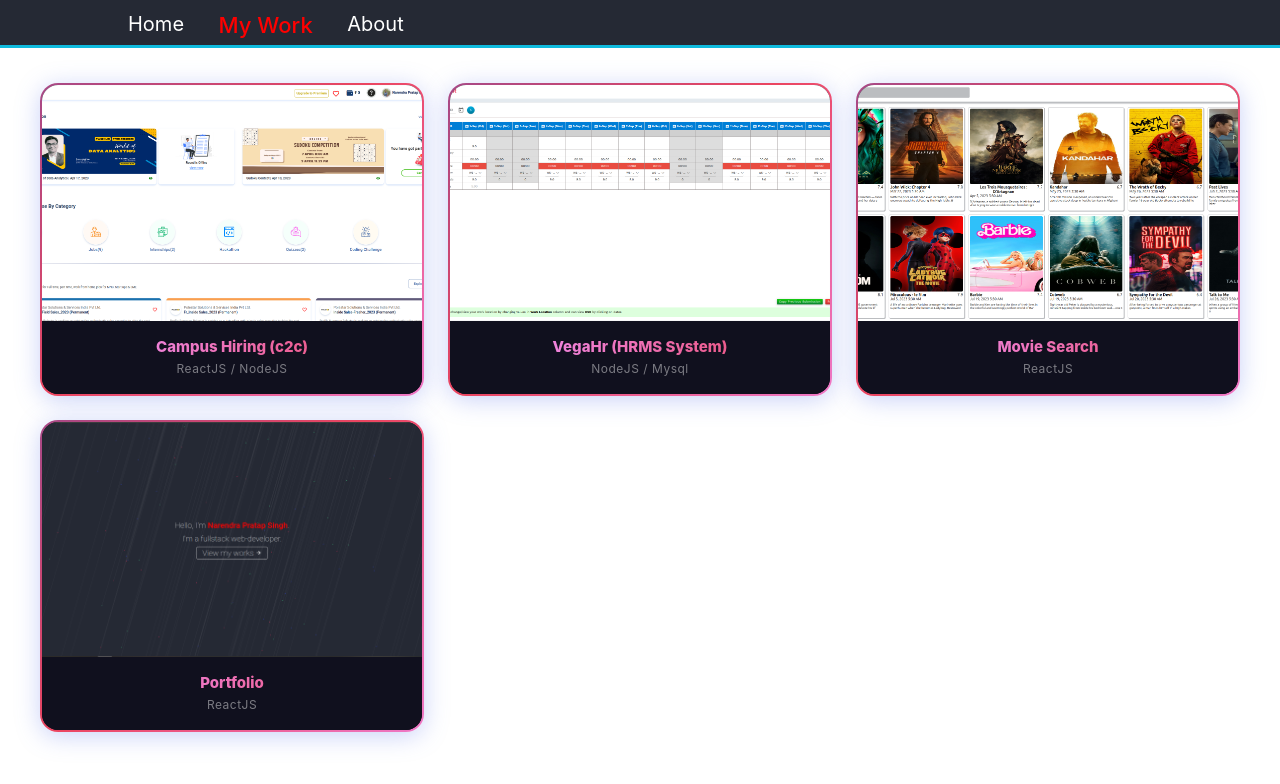
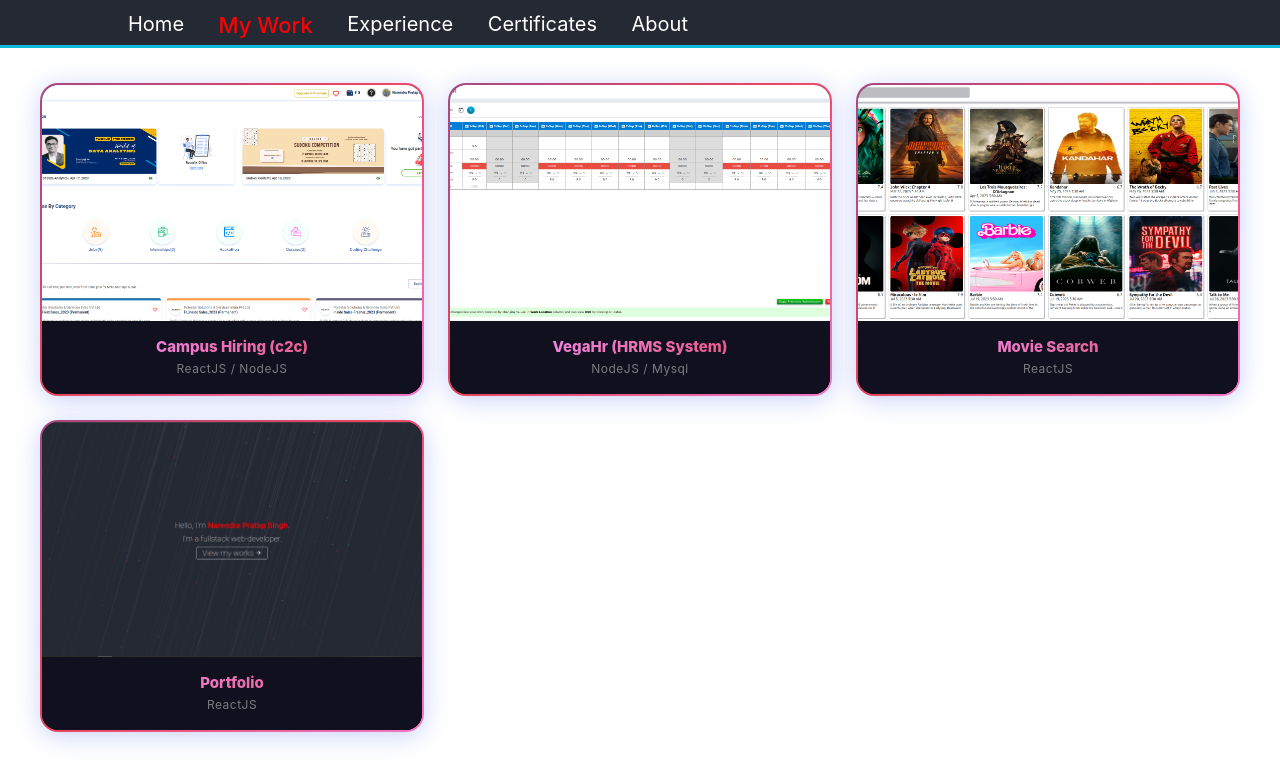
Before and after one commit to Narendra334nick/portfolio, a React (Create React App) app: page /#/layout/portfolio in a window 1280 px wide. Shown: the top 784 px of the page. Built offline with nearby package versions, Linux system fonts and the light colour scheme.

Commit message:
feat : added experience & certificates

```diff
--- /dev/null
+++ b/src/components/Cards/experienceCard.module.scss
@@ -0,0 +1,92 @@
+.root {
+  display: flex;
+  gap: 18px;
+  padding: 22px 0;
+  border-bottom: 1px solid rgba(102, 126, 234, 0.15);
+
+  &:last-child {
+    border-bottom: none;
+    padding-bottom: 0;
+  }
+}
+
+.logoWrap {
+  width: 52px;
+  height: 52px;
+  border-radius: 12px;
+  flex-shrink: 0;
+  display: flex;
+  align-items: center;
+  justify-content: center;
+  background: linear-gradient(135deg, #667eea, #764ba2, #eb4560, #f093fb, #4facfe, #667eea);
+  background-size: 300% 300%;
+  color: #fff;
+  font-weight: 800;
+  font-size: 1.1rem;
+  text-transform: uppercase;
+
+  @media (max-width: 600px) {
+    width: 42px;
+    height: 42px;
+    font-size: 0.95rem;
+  }
+}
+
+.info {
+  flex: 1;
+  min-width: 0;
+}
+
+.title {
+  font-size: 1.05rem;
+  font-weight: 800;
+  color: #22223a;
+
+  @media (max-width: 600px) {
+    font-size: 0.95rem;
+  }
+}
+
+.subTitle {
+  font-size: 0.88rem;
+  font-weight: 600;
+  color: #667eea;
+  margin-top: 2px;
+}
+
+.meta {
+  font-size: 0.8rem;
+  color: #7a7a95;
+  margin-top: 4px;
+}
+
+.bullets {
+  margin: 10px 0 0;
+  padding-left: 18px;
+  color: #3a3a5c;
+  font-size: 0.85rem;
+  line-height: 1.7;
+
+  li {
+    margin-bottom: 2px;
+  }
+}
+
+.skills {
+  display: flex;
+  flex-wrap: wrap;
+  gap: 6px;
+  margin-top: 12px;
+}
+
+.skillTag {
+  font-size: 0.7rem;
+  font-weight: 700;
+  letter-spacing: 0.4px;
+  text-transform: uppercase;
+  color: #667eea;
+  background: rgba(102, 126, 234, 0.1);
+  border: 1px solid rgba(102, 126, 234, 0.35);
+  border-radius: 20px;
+  padding: 3px 10px;
+}
--- /dev/null
+++ b/src/components/Cards/experienceCard.tsx
@@ -0,0 +1,47 @@
+import classes from "./experienceCard.module.scss";
+
+interface ExperienceCardPropType {
+	role: string;
+	company: string;
+	employmentType: string;
+	duration: string;
+	location: string;
+	bullets?: string[];
+	skills?: string[];
+}
+
+export default function ExperienceCard(props: ExperienceCardPropType) {
+	const { role, company, employmentType, duration, location, bullets, skills } = props;
+
+	return (
+		<div className={classes["root"]}>
+			<div className={classes["logoWrap"]}>{company.charAt(0)}</div>
+			<div className={classes["info"]}>
+				<div className={classes["title"]}>{role}</div>
+				<div className={classes["subTitle"]}>
+					{company} · {employmentType}
+				</div>
+				<div className={classes["meta"]}>{duration}</div>
+				<div className={classes["meta"]}>{location}</div>
+
+				{bullets && bullets.length > 0 && (
+					<ul className={classes["bullets"]}>
+						{bullets.map((bullet, index) => (
+							<li key={index}>{bullet}</li>
+						))}
+					</ul>
+				)}
+
+				{skills && skills.length > 0 && (
+					<div className={classes["skills"]}>
+						{skills.map((skill, index) => (
+							<span key={index} className={classes["skillTag"]}>
+								{skill}
+							</span>
+						))}
+					</div>
+				)}
+			</div>
+		</div>
+	);
+}
--- /dev/null
+++ b/src/containers/Certificates/Certificates.tsx
@@ -0,0 +1,5 @@
+import React from "react";
+
+export default function Certificates() {
+	return <div>Certificates</div>;
+}
--- /dev/null
+++ b/src/containers/Experience/Experience.module.scss
@@ -0,0 +1,44 @@
+@keyframes gradientShift {
+  0%   { background-position: 0% 50%; }
+  50%  { background-position: 100% 50%; }
+  100% { background-position: 0% 50%; }
+}
+
+.root {
+  margin-top: 7vh;
+  min-height: 93vh;
+  padding: 0 16px 64px;
+  display: flex;
+  justify-content: center;
+}
+
+.panel {
+  width: 100%;
+  max-width: 760px;
+  background: #fff;
+  border-radius: 18px;
+  box-shadow: 0 2px 16px rgba(102, 126, 234, 0.1);
+  padding: 32px;
+
+  @media (max-width: 600px) {
+    padding: 20px;
+  }
+}
+
+.heading {
+  font-size: 1.6rem;
+  font-weight: 800;
+  letter-spacing: 2px;
+  text-transform: uppercase;
+  margin-bottom: 8px;
+  background: linear-gradient(135deg, #667eea, #764ba2, #eb4560, #f093fb, #4facfe, #667eea);
+  background-size: 300% auto;
+  background-clip: text;
+  -webkit-background-clip: text;
+  -webkit-text-fill-color: transparent;
+  animation: gradientShift 5s ease infinite;
+
+  @media (max-width: 600px) {
+    font-size: 1.3rem;
+  }
+}
--- /dev/null
+++ b/src/containers/Experience/Experience.tsx
@@ -0,0 +1,25 @@
+import classes from "./Experience.module.scss";
+import ExperienceCard from "../../components/Cards/experienceCard";
+import experience from "../../json/experience.json";
+
+export default function Experience() {
+	return (
+		<div className={classes["root"]}>
+			<div className={classes["panel"]}>
+				<div className={classes["heading"]}>Experience</div>
+				{experience.experience.map((item, index) => (
+					<ExperienceCard
+						key={index}
+						role={item.role}
+						company={item.company}
+						employmentType={item.employmentType}
+						duration={item.duration}
+						location={item.location}
+						bullets={item.bullets}
+						skills={item.skills}
+					/>
+				))}
+			</div>
+		</div>
+	);
+}
--- a/src/containers/Layout/Header/Header.tsx
+++ b/src/containers/Layout/Header/Header.tsx
@@ -2,6 +2,13 @@ import React from "react";
 import classes from "../Header/Header.module.scss";
 import { useNavigate } from "react-router-dom";
 import { useLocation } from "react-router-dom";
+
+const navItems = [
+	{ label: "My Work", path: "/layout/portfolio" },
+	{ label: "Experience", path: "/layout/experience" },
+	{ label: "Certificates", path: "/layout/certificates" },
+	{ label: "About", path: "/layout/about" },
+];
 
 export default function Header() {
 	const location = useLocation().pathname;
@@ -14,24 +21,17 @@ export default function Header() {
 			<div className={classes["subRoot"]} onClick={() => navigation("/")}>
 				Home
 			</div>
-			<div
-				className={
-					location == "/layout/portfolio"
-						? classes["selected"]
-						: classes["subRoot"]
-				}
-				onClick={() => navigation("/layout/portfolio")}
-			>
-				My Work
-			</div>
-			<div
-				className={
-					location == "/layout/about" ? classes["selected"] : classes["subRoot"]
-				}
-				onClick={() => navigation("/layout/about")}
-			>
-				About
-			</div>
+			{navItems.map((item) => (
+				<div
+					key={item.path}
+					className={
+						location === item.path ? classes["selected"] : classes["subRoot"]
+					}
+					onClick={() => navigation(item.path)}
+				>
+					{item.label}
+				</div>
+			))}
 			{/* <div
 				className={classes["subRoot"]}
 				onClick={() => navigation("/layout/contact")}
--- a/src/containers/Layout/Layout.tsx
+++ b/src/containers/Layout/Layout.tsx
@@ -3,6 +3,8 @@ import { Routes, Route } from "react-router-dom";
 import Contact from "../Contact/Contact";
 import Portfolio from "../Portfolio/Portfolio";
 import About from "../About/About";
+import Certificates from "../Certificates/Certificates";
+import Experience from "../Experience/Experience";
 
 export default function Layout() {
 	return (
@@ -12,6 +14,8 @@ export default function Layout() {
 				<Routes>
 					<Route path="/about" element={<About />} />
 					<Route path="/portfolio" element={<Portfolio />} />
+					<Route path="/certificates" element={<Certificates />} />
+					<Route path="/experience" element={<Experience />} />
 					{/* <Route path="/layout" element={<Contact />}> */}
 					<Route path="/contact" element={<Contact />}></Route>
 				</Routes>
--- a/src/containers/Portfolio/Portfolio.tsx
+++ b/src/containers/Portfolio/Portfolio.tsx
@@ -7,7 +7,6 @@ import c2c from "../../assets/projectImages/c2c.png";
 import vega from "../../assets/projectImages/vega.png";
 import movie from "../../assets/projectImages/movie.png";
 import portfolio from "../../assets/projectImages/portfolio.png";
-import Divider from "@mui/material/Divider";
 
 export default function Portfolio() {
 	const [data, setData] = React.useState<Array<any>>([]);
--- /dev/null
+++ b/src/json/experience.json
@@ -0,0 +1,51 @@
+{
+	"experience": [
+		{
+			"role": "Software Engineer A2",
+			"company": "EPAM Systems",
+			"employmentType": "Full-time",
+			"duration": "Jun 2024 - Present · 2 yrs 2 mos",
+			"location": "Gurugram, Haryana, India · Remote"
+		},
+		{
+			"role": "Consultant",
+			"company": "Xumane - ESOP & Cap Table Mgmt.",
+			"employmentType": "Full-time",
+			"duration": "Nov 2023 - Jun 2024 · 8 mos",
+			"location": "Noida, Uttar Pradesh, India · On-site"
+		},
+		{
+			"role": "Senior Analyst",
+			"company": "Vega HR",
+			"employmentType": "Full-time",
+			"duration": "Nov 2021 - Nov 2023 · 2 yrs 1 mo",
+			"location": "Noida, Uttar Pradesh, India",
+			"bullets": [
+				"Work with developers to design algorithms and flowcharts."
+			],
+			"skills": ["Webpack", "Node.js", "ReactJS", "TypeScript", "MySQL", "Express JS", "HTML", "CSS", "JavaScript", "MongoDB"]
+		},
+		{
+			"role": "Frontend Web Developer",
+			"company": "Ken42 EdTech Pvt. Ltd.",
+			"employmentType": "Full-time",
+			"duration": "Jul 2020 - Nov 2021 · 1 yr 5 mos",
+			"location": "Bengaluru, Karnataka, India",
+			"bullets": [
+				"Responsible for the development of new highly-responsive, web-based user interface, reusable components."
+			],
+			"skills": ["Webpack", "Node.js", "ReactJS", "JavaScript", "HTML", "CSS", "Redux"]
+		},
+		{
+			"role": "Intern",
+			"company": "Newton School",
+			"employmentType": "Full-time",
+			"duration": "Nov 2019 - Jun 2020 · 8 mos",
+			"location": "Bengaluru, Karnataka, India · Remote",
+			"bullets": [
+				"Full Stack Web Development along with Problem-Solving",
+				"Learn Data Structure and Algorithms."
+			]
+		}
+	]
+}
```
